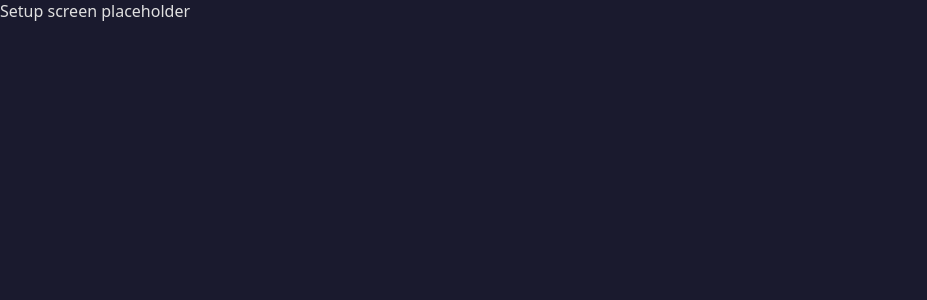
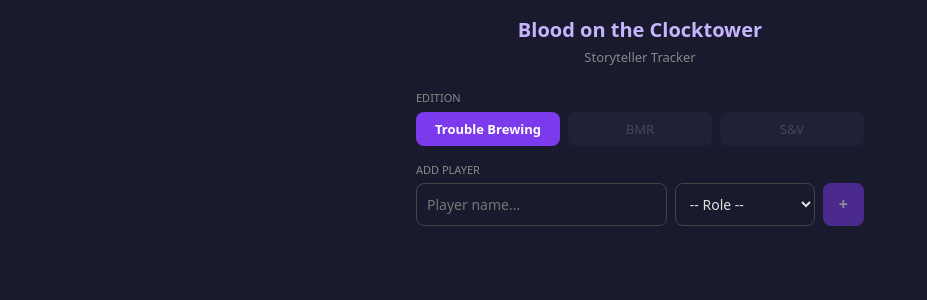
Before and after one commit to sash-a/grimoire-recap, a Svelte app: page / in a window 1280 px wide. Shown: the top 300 px of the page, without its empty margins (0-927 px from the left). Built offline with nearby package versions, Linux system fonts and the light colour scheme.

Commit message:
feat: implement setup screen with player/role management

```diff
--- a/src/components/Setup.svelte
+++ b/src/components/Setup.svelte
@@ -1,3 +1,209 @@
+<script>
+  import { game } from '../stores/game.js';
+  import { ROLES, getRolesForTeam } from '../data/troubleBrewing.js';
+
+  let playerName = $state('');
+  let selectedRole = $state('');
+  let players = $state([]);
+
+  game.subscribe((s) => {
+    players = s.players;
+  });
+
+  const allRoles = Object.entries(ROLES).map(([id, r]) => ({ id, ...r }));
+  const usedRoles = $derived(new Set(players.map((p) => p.role)));
+  const availableRoles = $derived(allRoles.filter((r) => !usedRoles.has(r.id)));
+
+  function addPlayer() {
+    const name = playerName.trim();
+    if (!name || !selectedRole) return;
+    game.addPlayer(name, selectedRole);
+    playerName = '';
+    selectedRole = '';
+  }
+
+  function removePlayer(name) {
+    game.removePlayer(name);
+  }
+
+  function teamLabel(team) {
+    return { townsfolk: 'TF', outsider: 'OS', minion: 'MI', demon: 'DE' }[team];
+  }
+
+  function handleKeydown(e) {
+    if (e.key === 'Enter') addPlayer();
+  }
+</script>
+
 <div class="setup">
-  <p>Setup screen placeholder</p>
+  <header class="setup-header">
+    <h1>Blood on the Clocktower</h1>
+    <p>Storyteller Tracker</p>
+  </header>
+
+  <section class="setup-section">
+    <div class="label">Edition</div>
+    <div class="edition-picker">
+      <button class="edition-btn active">Trouble Brewing</button>
+      <button class="edition-btn" disabled>BMR</button>
+      <button class="edition-btn" disabled>S&V</button>
+    </div>
+  </section>
+
+  <section class="setup-section">
+    <div class="label">Add Player</div>
+    <div class="add-player-row">
+      <input
+        type="text"
+        placeholder="Player name..."
+        bind:value={playerName}
+        onkeydown={handleKeydown}
+      />
+      <select bind:value={selectedRole}>
+        <option value="">-- Role --</option>
+        {#each availableRoles as role}
+          <option value={role.id}>{role.name}</option>
+        {/each}
+      </select>
+      <button class="btn-primary" onclick={addPlayer} disabled={!playerName.trim() || !selectedRole}>+</button>
+    </div>
+  </section>
+
+  {#if players.length > 0}
+    <section class="setup-section">
+      <div class="label">Players ({players.length})</div>
+      <div class="player-list">
+        {#each players as player}
+          <div class="player-row">
+            <div class="player-dot team-{ROLES[player.role]?.team}">●</div>
+            <div class="player-name">{player.name}</div>
+            <div class="player-role team-{ROLES[player.role]?.team}">
+              {ROLES[player.role]?.name}
+            </div>
+            <div class="player-team">{teamLabel(ROLES[player.role]?.team)}</div>
+            <button class="remove-btn" onclick={() => removePlayer(player.name)}>✕</button>
+          </div>
+        {/each}
+      </div>
+    </section>
+
+    <button class="btn-primary start-btn" onclick={() => game.startGame()}>
+      Start Game →
+    </button>
+  {/if}
 </div>
+
+<style>
+  .setup {
+    max-width: 480px;
+    margin: 0 auto;
+    padding: 16px;
+  }
+
+  .setup-header {
+    text-align: center;
+    margin-bottom: 24px;
+  }
+
+  .setup-header h1 {
+    font-size: 20px;
+    color: #c4b5fd;
+  }
+
+  .setup-header p {
+    font-size: 13px;
+    color: var(--text-secondary);
+    margin-top: 4px;
+  }
+
+  .setup-section {
+    margin-bottom: 16px;
+  }
+
+  .edition-picker {
+    display: flex;
+    gap: 8px;
+  }
+
+  .edition-btn {
+    flex: 1;
+    padding: 8px;
+    background: var(--bg-secondary);
+    border-radius: var(--radius-md);
+    color: var(--text-secondary);
+    font-size: 13px;
+  }
+
+  .edition-btn.active {
+    background: var(--accent-purple);
+    color: white;
+    font-weight: 600;
+  }
+
+  .edition-btn:disabled {
+    opacity: 0.4;
+    cursor: not-allowed;
+  }
+
+  .add-player-row {
+    display: flex;
+    gap: 8px;
+  }
+
+  .add-player-row input {
+    flex: 1;
+    min-width: 0;
+  }
+
+  .add-player-row select {
+    width: 140px;
+  }
+
+  .player-list {
+    display: flex;
+    flex-direction: column;
+    gap: 6px;
+  }
+
+  .player-row {
+    display: flex;
+    align-items: center;
+    background: var(--bg-secondary);
+    padding: 10px 12px;
+    border-radius: var(--radius-md);
+    gap: 10px;
+  }
+
+  .player-dot {
+    font-size: 10px;
+  }
+
+  .player-name {
+    flex: 1;
+    font-size: 14px;
+  }
+
+  .player-role {
+    font-size: 12px;
+  }
+
+  .player-team {
+    font-size: 12px;
+    color: var(--text-secondary);
+  }
+
+  .remove-btn {
+    background: none;
+    color: var(--text-secondary);
+    font-size: 14px;
+    padding: 4px 8px;
+  }
+
+  .start-btn {
+    width: 100%;
+    margin-top: 20px;
+    padding: 14px;
+    font-size: 16px;
+    border-radius: var(--radius-lg);
+  }
+</style>
```
